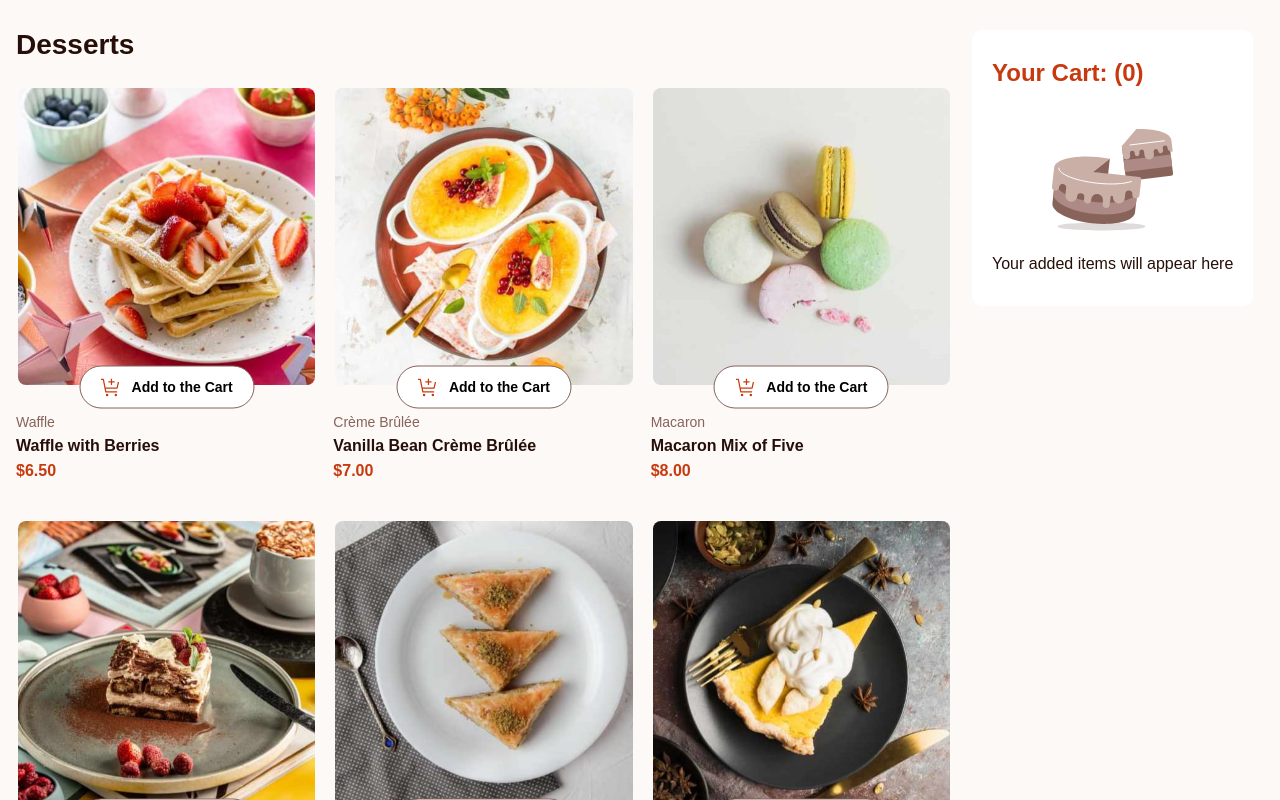
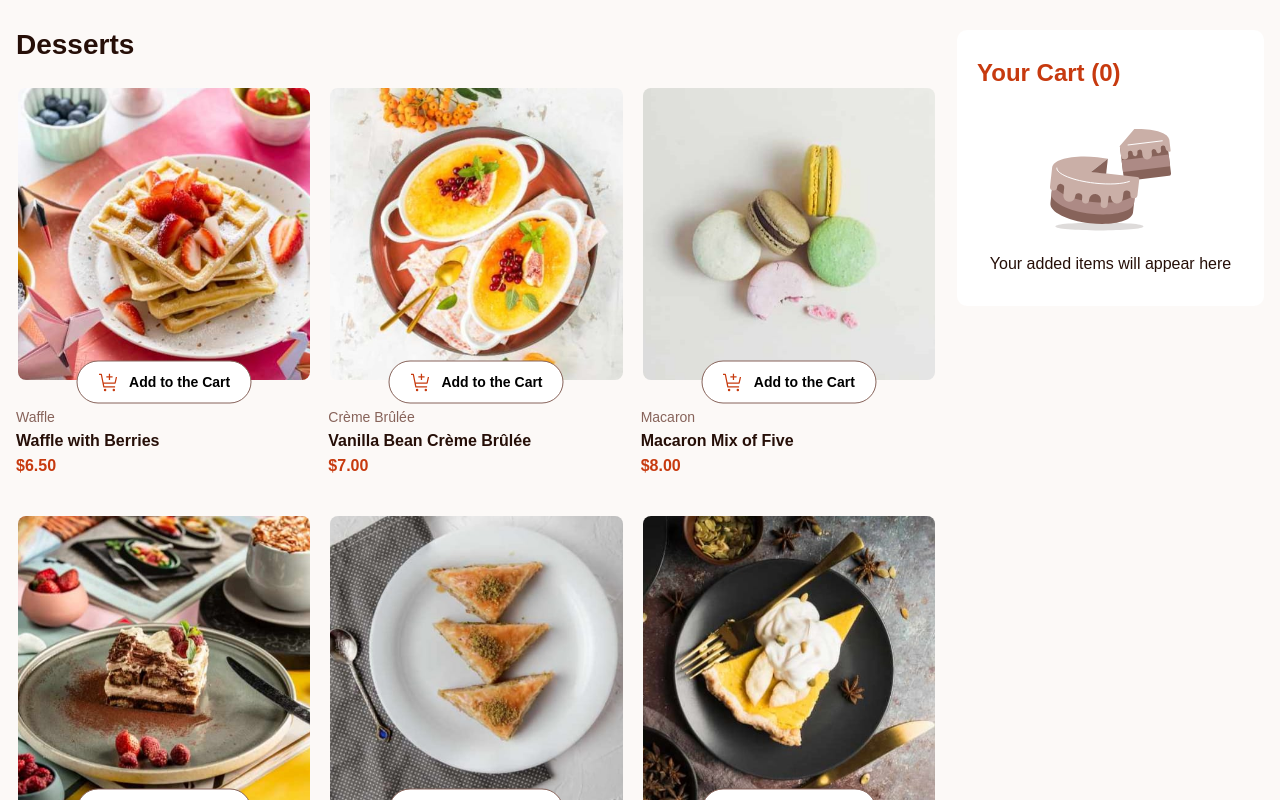
Before and after one commit to SouleymaneSy7/fem-product-list-with-cart, a React (Vite) app: page / in a window 1280 px wide. Shown: the top 800 px of the page. Built offline with nearby package versions, Linux system fonts and the light colour scheme.

Commit message:
feat: update the Carts component structure & classNames

```diff
--- a/src/components/Carts.tsx
+++ b/src/components/Carts.tsx
@@ -1,7 +1,9 @@
+import React from "react";
 import useCartStore from "@/store/productStore";
+import emptyCartIcon from "@/assets/images/illustration-empty-cart.svg";
+import carbonNeutralIcon from "@/assets/images/icon-carbon-neutral.svg";
 import CartsItem from "./CartsItem";
 import { formatNumber } from "@/utils/currencyFormat";
-import React from "react";
 import ConfirmModal from "./ConfirmModal";
 import productData from "@/data/productData.json";
 
@@ -32,7 +34,7 @@ const Carts = () => {
 
   return (
     <React.Fragment>
-      <div>
+      <div className="cart-container">
         {cartItems.length > 0 ? (
           <section className="cart">
             <h2 className="cart__title">Your Cart ({cartQuantity})</h2>
@@ -51,10 +53,7 @@ const Carts = () => {
 
             <div className="cart__information">
               <div>
-                <img
-                  src="../assets/images/icon-carbon-neutral.svg"
-                  alt="Carbon Neutral Icon"
-                />
+                <img src={carbonNeutralIcon} alt="Carbon Neutral Icon" />
               </div>
 
               <p>
@@ -74,13 +73,10 @@ const Carts = () => {
           </section>
         ) : (
           <section className="cart">
-            <h2 className="cart__title">Your Cart: ({cartItems.length}) </h2>
+            <h2 className="cart__title">Your Cart ({cartItems.length}) </h2>
 
             <div className="cart__empty-img">
-              <img
-                src="/src/assets/images/illustration-empty-cart.svg"
-                alt="Empty Cart Illustration"
-              />
+              <img src={emptyCartIcon} alt="Empty Cart Illustration" />
 
               <p>Your added items will appear here</p>
             </div>
```
